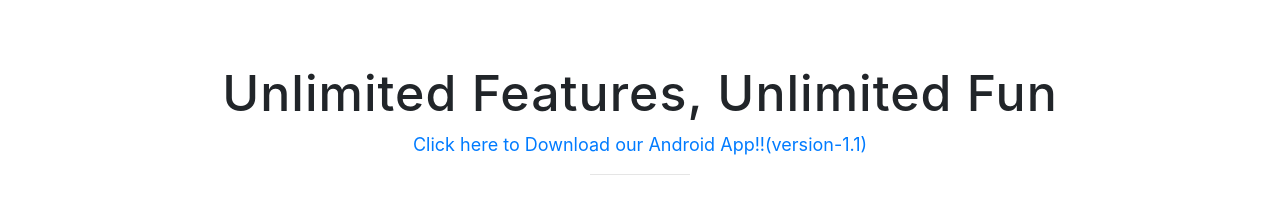
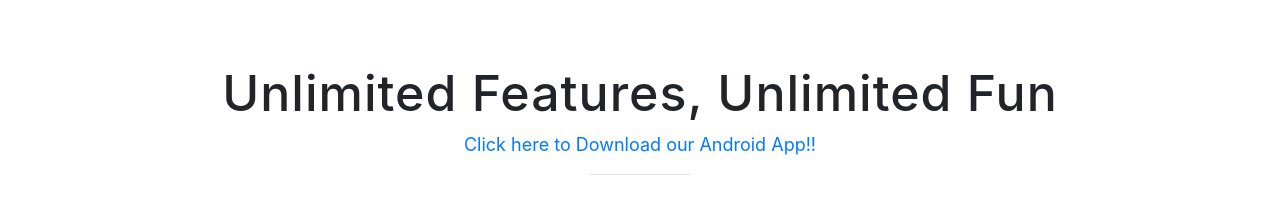
Before and after one commit to Patel-Electric/Patel-Electric.github.io, a website with bundled scripts: page index.html in a window 1280 px wide. Shown: the part 1440-1664 px from the top of the page. Built offline with nearby package versions, Linux system fonts and the light colour scheme; a web font is replaced by a local one.

Commit message:
update v1

```diff
--- a/index.html
+++ b/index.html
@@ -117,7 +117,7 @@ img[alt="www.000webhost.com"]{width:0px;height:0px;}
       <div class="container">
         <div class="section-heading text-center">
           <h2>Unlimited Features, Unlimited Fun</h2>
-          <p class="text-muted"><a target="_blank" href="http://www.mediafire.com/file/euat3ydlh25dyym/Patel_Electric_v1.1.apk" >Click here to Download our Android App!!(version-1.1)</a></p>
+          <p class="text-muted"><a target="_blank" href="http://www.mediafire.com/file/euat3ydlh25dyym/Patel_Electric_v1.1.apk" >Click here to Download our Android App!!</a></p>
           <hr>
         </div>
         <div class="row">
```
